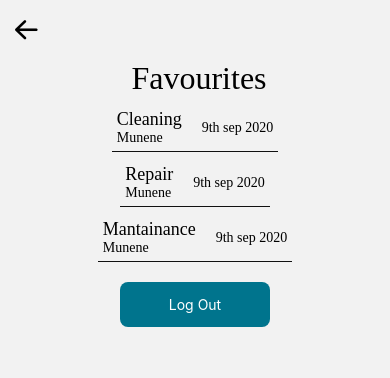
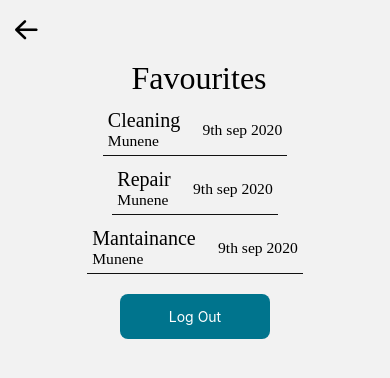
Before and after one commit to morachake/chap-chap, a React Native app: screen /Favourites in a window 390 px wide. Shown: the top 378 px of the page. Built offline with nearby package versions, Linux system fonts and the light colour scheme.

Commit message:
responsiveness for jobcard

```diff
--- a/src/components/JobCard.js
+++ b/src/components/JobCard.js
@@ -1,14 +1,15 @@
 import React from 'react';
 import { View, Text } from 'react-native';
+import { scale } from 'react-native-size-matters';
 
 export default function JobCard({job,cleaner,date}) {
     return (
         <View style={{ flexDirection: 'row', alignItems: 'center', borderBottomWidth: 1, borderBottomColor: '#111', padding: 5,marginTop:7 }}>
             <View style={{ flex: 1 }}>
-                <Text style={{ fontSize: 18, fontFamily: 'Inter-Medium' }}>{job }</Text>
-                <Text style={{ fontSize: 14, fontFamily: 'Inter-Light' }}>{cleaner}</Text>
+                <Text style={{ fontSize: scale(18), fontFamily: 'Inter-Medium' }}>{job }</Text>
+                <Text style={{ fontSize: scale(14), fontFamily: 'Inter-Light' }}>{cleaner}</Text>
             </View>
-            <Text style={{ fontSize: 14, marginLeft: 20, fontFamily: 'Inter-Italic' }}>{date}</Text>
+            <Text style={{ fontSize: scale(14), marginLeft: scale(20), fontFamily: 'Inter-Italic' }}>{date}</Text>
         </View>
     );
 }
```
